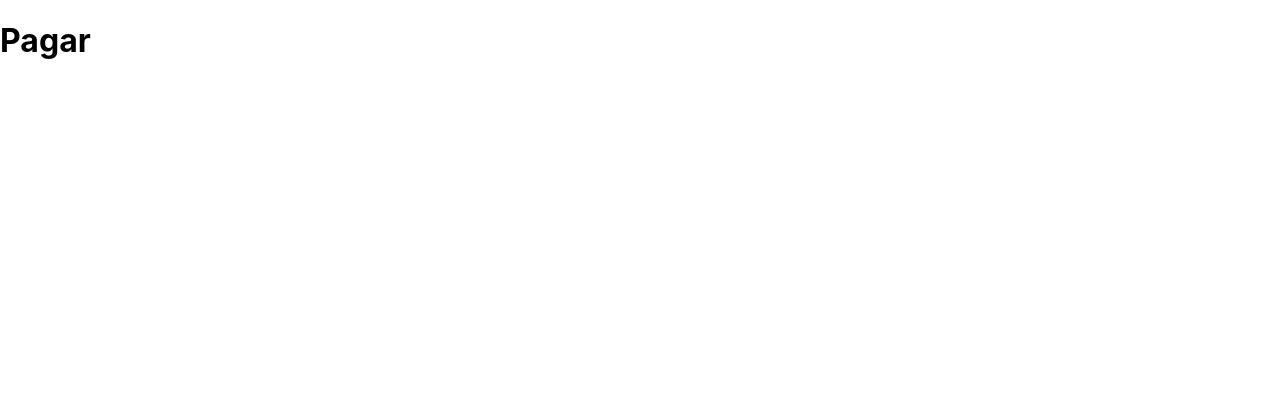
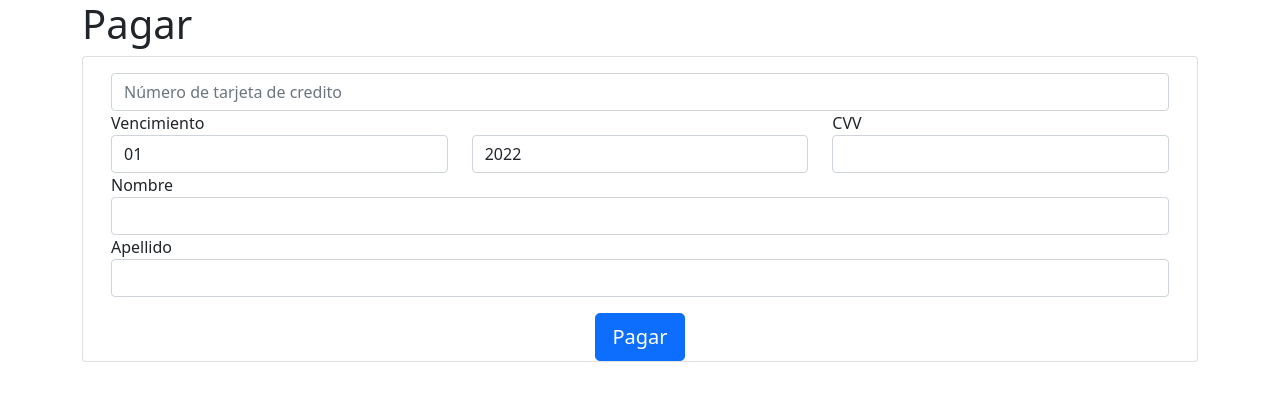
Before and after one commit to IsmaDavidAA/prototipo-BOA, a React (Create React App) app: page /pagar in a window 1280 px wide. Shown: the top 400 px of the page. Built offline with nearby package versions, Linux system fonts and the light colour scheme.

Commit message:
Update Pagar.js

```diff
--- a/src/pages/Pagar.js
+++ b/src/pages/Pagar.js
@@ -1,12 +1,15 @@
 import React from "react";
 import useGlobal from "../hooks/useGlobal";
-
+import FormCreditCard from "../components/FormCreditCard";
 export default function Pagar() {
   const { userDef, setUserDef } = useGlobal();
 
   return (
-    <div>
+    <div class="container">
       <h1>Pagar</h1>
+
+        <FormCreditCard/>
+
     </div>
   );
 }
```
